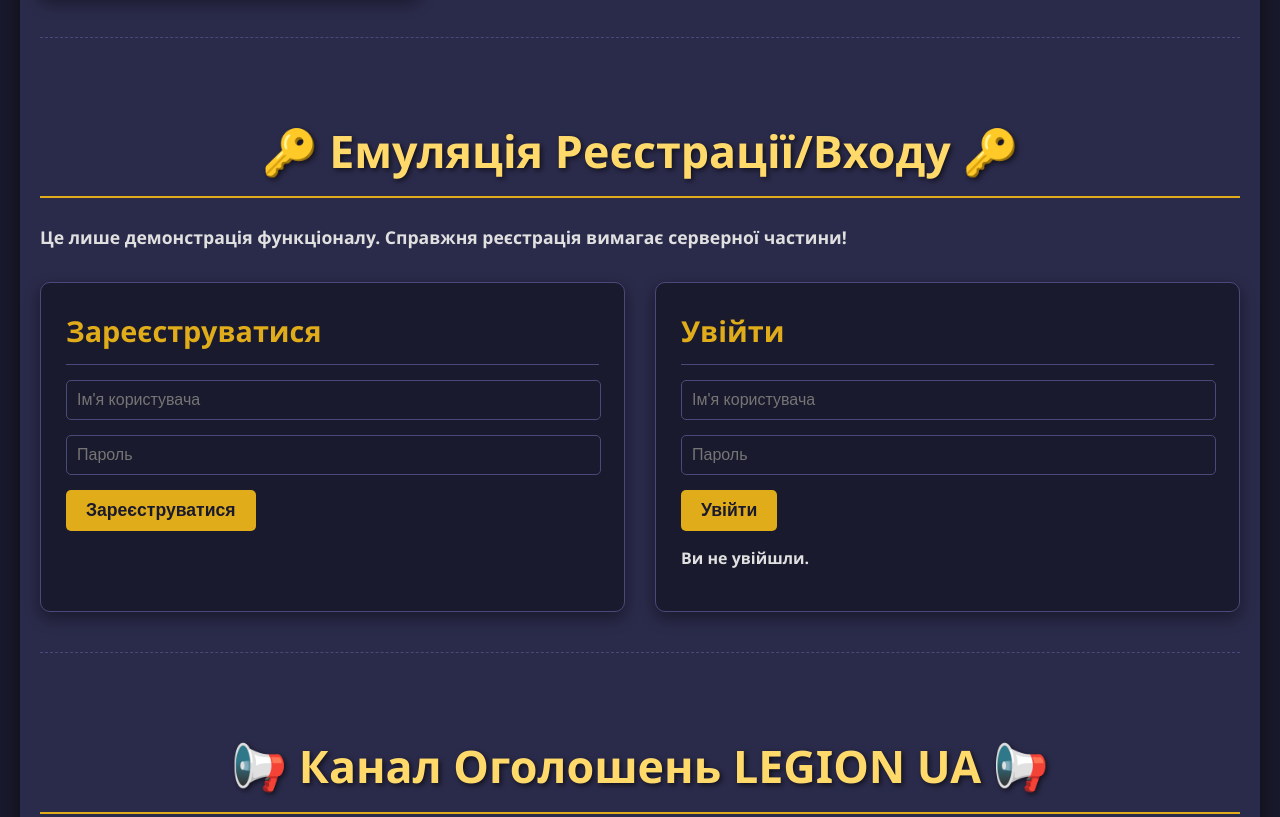
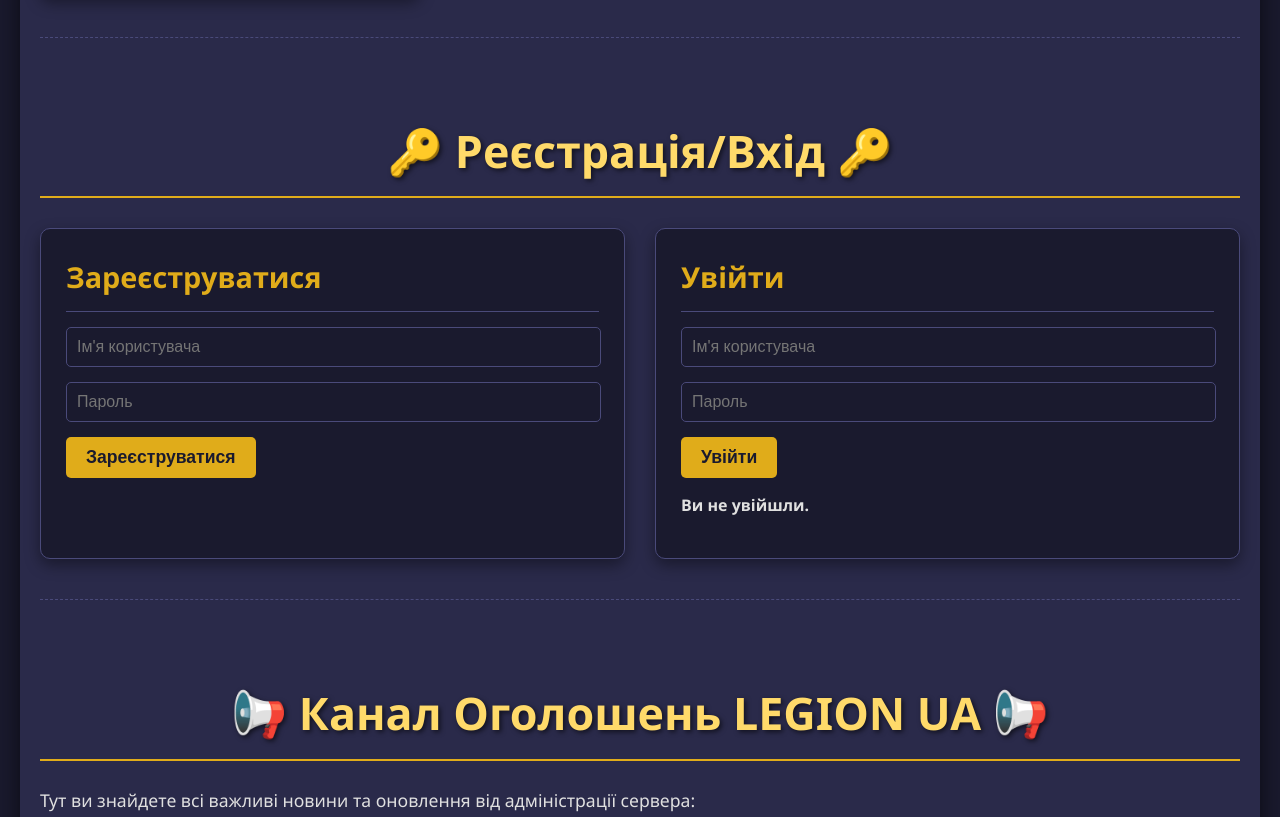
Before and after one commit to Taras2016666/legionuasite, a plain HTML site: page wiki.html in a window 1280 px wide. Shown: the part 4515-5332 px from the top of the page. Drawn offline with Linux system fonts and the light colour scheme.

Commit message:
Update wiki.html

```diff
--- a/wiki.html
+++ b/wiki.html
@@ -542,8 +542,7 @@
   </section>
 
   <section id="auth-emulation">
-    <h2>🔑 Емуляція Реєстрації/Входу 🔑</h2>
-    <p>Це лише демонстрація функціоналу. Справжня реєстрація вимагає серверної частини!</p>
+    <h2>🔑 Реєстрація/Вхід 🔑</h2>
 
     <div class="card-grid">
       <div class="card">
@@ -1074,7 +1073,6 @@
 
 <footer>
   <p>© 2025 LEGION UA. Всі права захищені. Створено з ❤️ в Україні. 🇺🇦</p>
-  <p>Розроблено Тарасом за підтримки Gemini.</p>
 </footer>
 
 <script>
```
